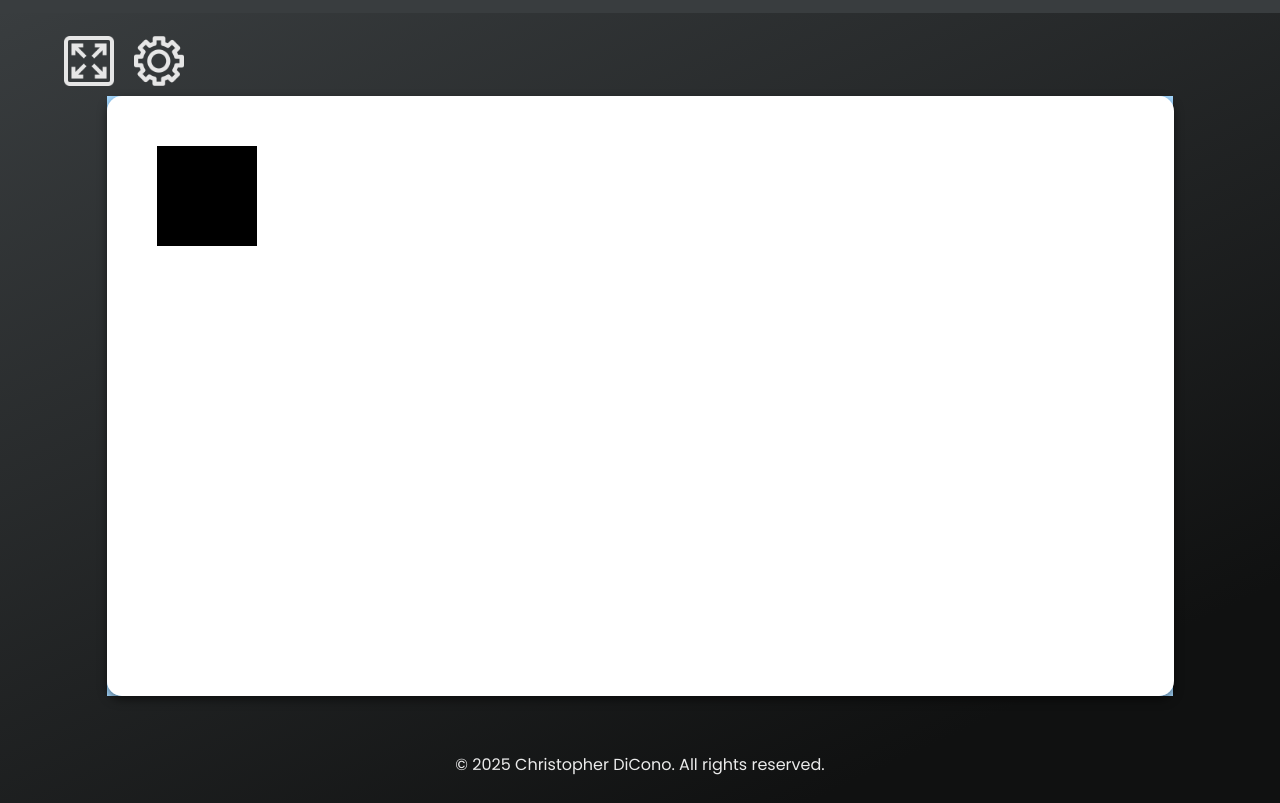
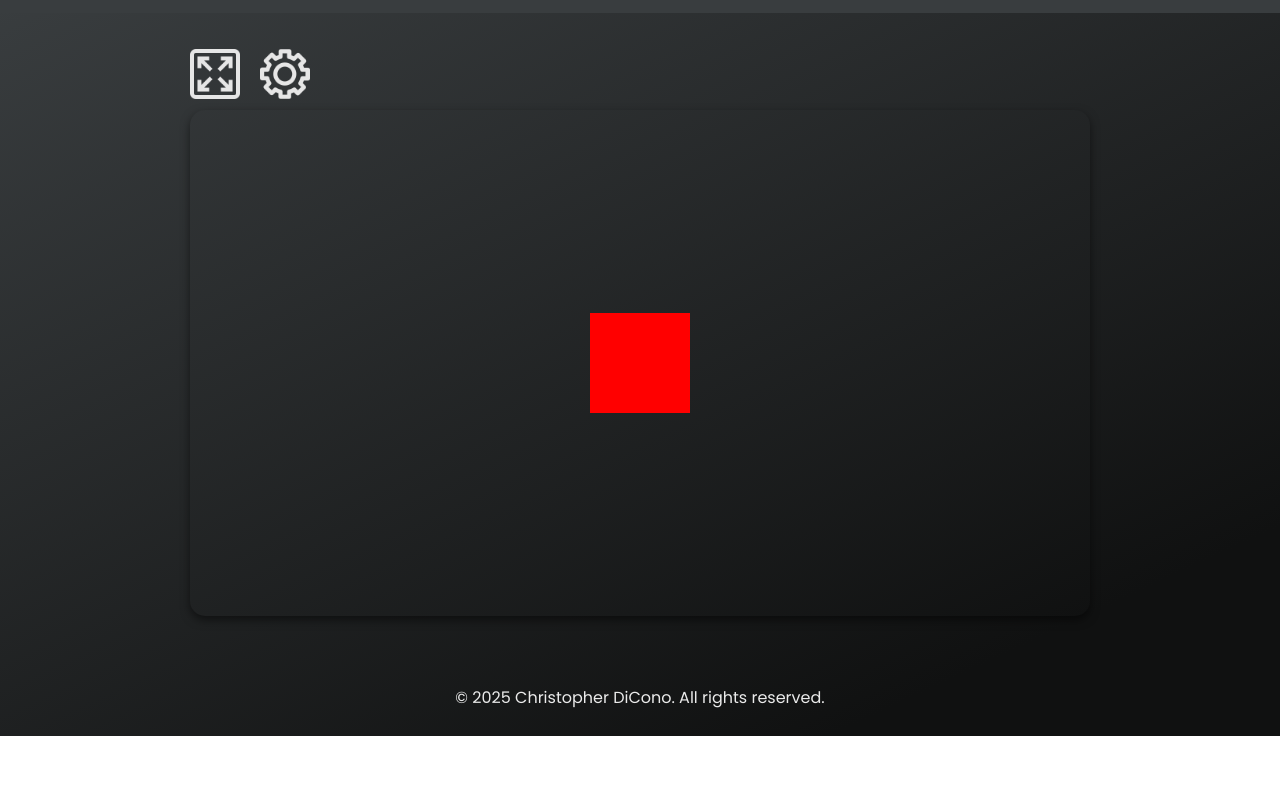
Before and after one commit to chrisdicono/string-sense, a plain HTML site: page pages/game.html in a window 1280 px wide. Shown: the part 64-867 px from the top of the page. After the commit the page ends 800 px from the top, so only its background shows below. Drawn offline with nearby package versions, Linux system fonts and the light colour scheme; a web font is replaced by a local one.

Commit message:
add menu file, Konva setup, note frequencies library

```diff
--- a/pages/game.html
+++ b/pages/game.html
@@ -10,15 +10,17 @@
   <body>
     <site-header></site-header>
         <main>
+          <div class="game-interactions">
             <div class="game-options">
                 <a class="icon"><img src="../images/fullscreen-icon.png" alt="Fullscreen"></a>
                 <a class="icon"><img src="../images/settings-icon.png" alt="Settings"></a>
             </div>
             <div class="game-container">
-              <canvas id="gameCanvas"><h3>Your browser does not support this feature.
-                Please switch to another browser if possible.</h3></canvas>
-                <script type="module" src="../scripts/game.js" defer></script>
+              <div id="konva-container"></div>
+              <script type="module" src="../scripts/game-scripts/game.js" defer></script>
+              <script src="https://unpkg.com/konva@9/konva.min.js"></script>
             </div>
+          </div>
         </main>
     </body>
     <site-footer></site-footer>
--- a/pages/styles/game.css
+++ b/pages/styles/game.css
@@ -4,8 +4,7 @@
     margin: 0 auto;
     margin-top: 30px;
     margin-bottom: 5px;
-    width: 90%;
-    max-width: 1300px;
+    width: 900px;
     display: flex;
     /* justify-content: space-between; */
 }
@@ -41,17 +40,13 @@
 }
 
 .game-container {
-    width: min(90%, calc(100dvh - 200px) * 16/9);
-    height: min(90vw * 9/16, calc(100dvh - 200px));
-    max-width: 1300px;
-    min-width: 500px;
-    min-height: 281.25px;
+    width: 900px;
+    aspect-ratio: 16 / 9;
     margin: 0 auto;
     margin-top: 10px;
     display: flex;
     justify-content: center;
     align-items: center;
-    background-color: #a4d8ff;
 }
 
 .start-game {
--- /dev/null
+++ b/scripts/game-scripts/game.js
@@ -0,0 +1,35 @@
+// imports
+import { freqs440 } from './note-freqs.js';
+import handleMenu from './menu.js';
+
+// initialize Konva Stage
+const gameContainer = document.querySelector('.game-container');
+const stage = new Konva.Stage({
+    container: 'konva-container',
+    width: gameContainer.clientWidth,
+    height: gameContainer.clientHeight,
+});
+
+// create Konva layer and add it to the stage
+const layer = new Konva.Layer();
+stage.add(layer);
+
+// Game variables
+let gameState = 'menu';
+
+// Game loop
+function gameLoop() {
+    // Update game state
+    if (gameState === 'menu') {
+        handleMenu(layer, stage);
+    } else {
+        // different game state
+    }
+
+    // Render the stage
+    layer.draw();
+    requestAnimationFrame(gameLoop);
+}
+
+// Start the game loop
+gameLoop();
--- /dev/null
+++ b/scripts/game-scripts/menu.js
@@ -0,0 +1,20 @@
+let menuInitialized = false;
+
+function handleMenu(layer, stage) {
+    // initialize menu only once
+    if (!menuInitialized) {
+        const rect = new Konva.Rect({
+            x: stage.width() / 2 - 50,
+            y: stage.height() / 2 - 50,
+            width: 100,
+            height: 100,
+            fill: 'red',
+            draggable: true,
+        });
+        layer.add(rect);
+
+        menuInitialized = true;
+    }
+}
+
+export default handleMenu;
--- /dev/null
+++ b/scripts/game-scripts/note-freqs.js
@@ -0,0 +1,155 @@
+const freqs440 = new Map();
+
+// Octave 0
+freqs440.set("C0", 16.35);
+freqs440.set("C#0", 17.32);
+freqs440.set("Db0", 17.32);
+freqs440.set("D0", 18.35);
+freqs440.set("D#0", 19.45);
+freqs440.set("Eb0", 19.45);
+freqs440.set("E0", 20.6);
+freqs440.set("F0", 21.83);
+freqs440.set("F#0", 23.12);
+freqs440.set("Gb0", 23.12);
+freqs440.set("G0", 24.5);
+freqs440.set("G#0", 25.96);
+freqs440.set("Ab0", 25.96);
+freqs440.set("A0", 27.5);
+freqs440.set("A#0", 29.14);
+freqs440.set("Bb0", 29.14);
+freqs440.set("B0", 30.87);
+
+// Octave 1
+freqs440.set("C1", 32.70);
+freqs440.set("C#1", 34.65);
+freqs440.set("Db1", 34.65);
+freqs440.set("D1", 36.71);
+freqs440.set("D#1", 38.89);
+freqs440.set("Eb1", 38.89);
+freqs440.set("E1", 41.20);
+freqs440.set("F1", 43.65);
+freqs440.set("F#1", 46.25);
+freqs440.set("Gb1", 46.25);
+freqs440.set("G1", 49.00);
+freqs440.set("G#1", 51.91);
+freqs440.set("Ab1", 51.91);
+freqs440.set("A1", 55.00);
+freqs440.set("A#1", 58.27);
+freqs440.set("Bb1", 58.27);
+freqs440.set("B1", 61.74);
+
+// Octave 2
+freqs440.set("C2", 65.41);
+freqs440.set("C#2", 69.30);
+freqs440.set("Db2", 69.30);
+freqs440.set("D2", 73.42);
+freqs440.set("D#2", 77.78);
+freqs440.set("Eb2", 77.78);
+freqs440.set("E2", 82.41);
+freqs440.set("F2", 87.31);
+freqs440.set("F#2", 92.50);
+freqs440.set("Gb2", 92.50);
+freqs440.set("G2", 98.00);
+freqs440.set("G#2", 103.83);
+freqs440.set("Ab2", 103.83);
+freqs440.set("A2", 110.00);
+freqs440.set("A#2", 116.54);
+freqs440.set("Bb2", 116.54);
+freqs440.set("B2", 123.47);
+
+// Octave 3
+freqs440.set("C3", 130.81);
+freqs440.set("C#3", 138.59);
+freqs440.set("Db3", 138.59);
+freqs440.set("D3", 146.83);
+freqs440.set("D#3", 155.56);
+freqs440.set("Eb3", 155.56);
+freqs440.set("E3", 164.81);
+freqs440.set("F3", 174.61);
+freqs440.set("F#3", 185.00);
+freqs440.set("Gb3", 185.00);
+freqs440.set("G3", 196.00);
+freqs440.set("G#3", 207.65);
+freqs440.set("Ab3", 207.65);
+freqs440.set("A3", 220.00);
+freqs440.set("A#3", 233.08);
+freqs440.set("Bb3", 233.08);
+freqs440.set("B3", 246.94);
+
+// Octave 4
+freqs440.set("C4", 261.63);
+freqs440.set("C#4", 277.18);
+freqs440.set("Db4", 277.18);
+freqs440.set("D4", 293.66);
+freqs440.set("D#4", 311.13);
+freqs440.set("Eb4", 311.13);
+freqs440.set("E4", 329.63);
+freqs440.set("F4", 349.23);
+freqs440.set("F#4", 369.99);
+freqs440.set("Gb4", 369.99);
+freqs440.set("G4", 392.00);
+freqs440.set("G#4", 415.30);
+freqs440.set("Ab4", 415.30);
+freqs440.set("A4", 440.00);
+freqs440.set("A#4", 466.16);
+freqs440.set("Bb4", 466.16);
+freqs440.set("B4", 493.88);
+
+// Octave 5
+freqs440.set("C5", 523.25);
+freqs440.set("C#5", 554.37);
+freqs440.set("Db5", 554.37);
+freqs440.set("D5", 587.33);
+freqs440.set("D#5", 622.25);
+freqs440.set("Eb5", 622.25);
+freqs440.set("E5", 659.26);
+freqs440.set("F5", 698.46);
+freqs440.set("F#5", 739.99);
+freqs440.set("Gb5", 739.99);
+freqs440.set("G5", 783.99);
+freqs440.set("G#5", 830.61);
+freqs440.set("Ab5", 830.61);
+freqs440.set("A5", 880.00);
+freqs440.set("A#5", 932.33);
+freqs440.set("Bb5", 932.33);
+freqs440.set("B5", 987.77);
+
+// Octave 6
+freqs440.set("C6", 1046.50);
+freqs440.set("C#6", 1108.73);
+freqs440.set("Db6", 1108.73);
+freqs440.set("D6", 1174.66);
+freqs440.set("D#6", 1244.51);
+freqs440.set("Eb6", 1244.51);
+freqs440.set("E6", 1318.51);
+freqs440.set("F6", 1396.91);
+freqs440.set("F#6", 1479.98);
+freqs440.set("Gb6", 1479.98);
+freqs440.set("G6", 1567.98);
+freqs440.set("G#6", 1661.22);
+freqs440.set("Ab6", 1661.22);
+freqs440.set("A6", 1760.00);
+freqs440.set("A#6", 1864.66);
+freqs440.set("Bb6", 1864.66);
+freqs440.set("B6", 1975.53);
+
+// Octave 7
+freqs440.set("C7", 2093.00);
+freqs440.set("C#7", 2217.46);
+freqs440.set("Db7", 2217.46);
+freqs440.set("D7", 2349.32);
+freqs440.set("D#7", 2489.02);
+freqs440.set("Eb7", 2489.02);
+freqs440.set("E7", 2637.02);
+freqs440.set("F7", 2793.83);
+freqs440.set("F#7", 2959.96);
+freqs440.set("Gb7", 2959.96);
+freqs440.set("G7", 3135.96);
+freqs440.set("G#7", 3322.44);
+freqs440.set("Ab7", 3322.44);
+freqs440.set("A7", 3520.00);
+freqs440.set("A#7", 3729.31);
+freqs440.set("Bb7", 3729.31);
+freqs440.set("B7", 3951.07);
+
+export { freqs440 };
--- a/scripts/game.js
+++ /dev/null
@@ -1,29 +0,0 @@
-let canvas = document.getElementById('gameCanvas');
-let gameContainer = document.querySelector('.game-container');
-let ctx = canvas.getContext('2d');
-const canvasParent = canvas.parentElement;
-
-function resizeCanvasToParent() {
-    canvas.width = canvasParent.clientWidth;
-    const canvasHeight = canvasParent.clientHeight;
-    canvas.height = canvasHeight;
-}
-
-// Canvas resizing
-resizeCanvasToParent();
-window.addEventListener('resize', resizeCanvasToParent);
-
-// Game loop
-function gameLoop() {
-    resizeCanvasToParent();
-    ctx.clearRect(0, 0, canvas.width, canvas.height);
-    // Update and render game objects here
-    ctx.fillStyle = 'white';
-    ctx.fillRect(0, 0, canvas.width, canvas.height);
-    ctx.fillStyle = 'black';
-    ctx.fillRect(50, 50, 100, 100);
-    requestAnimationFrame(gameLoop);
-}
-
-// Start the game loop
-gameLoop();
```
